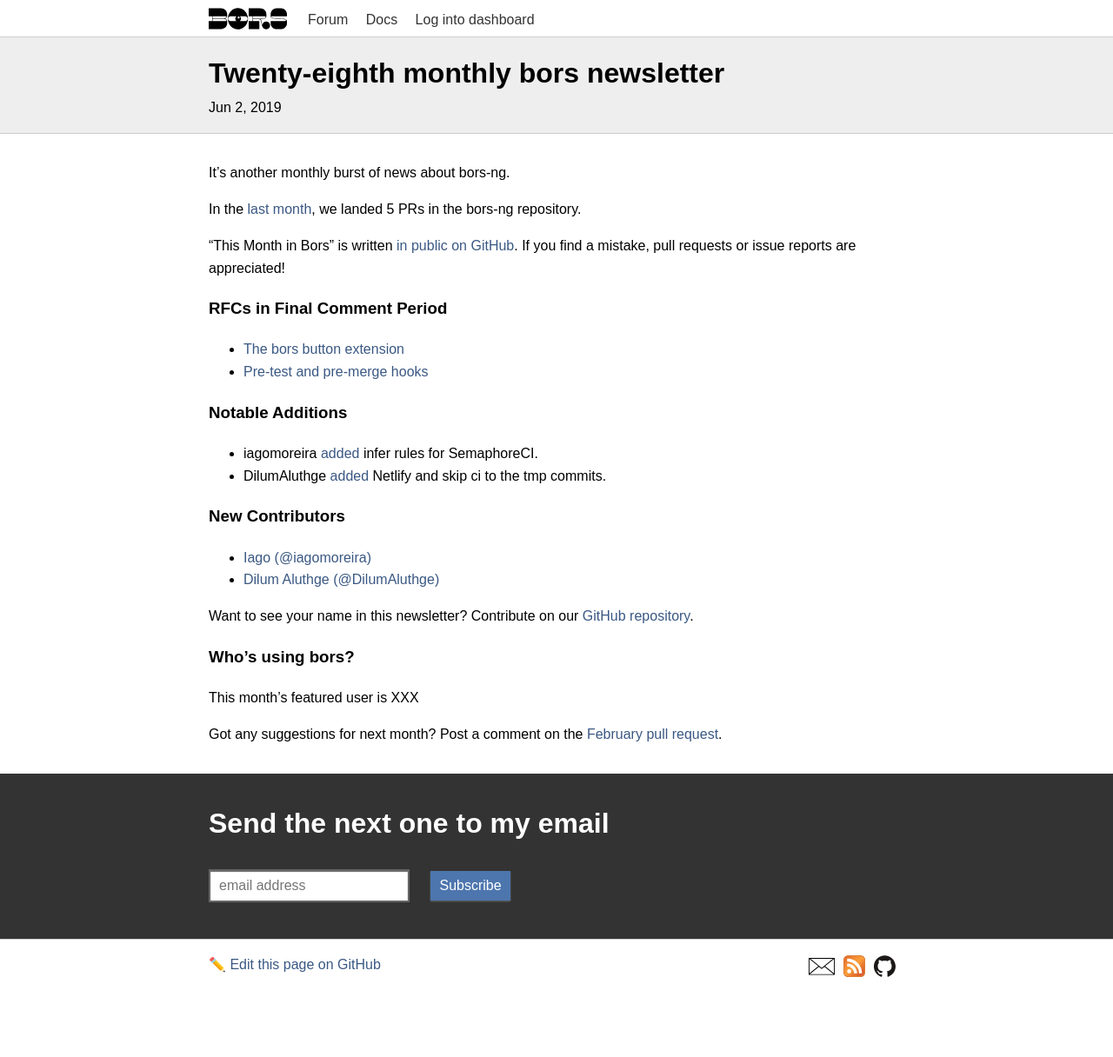
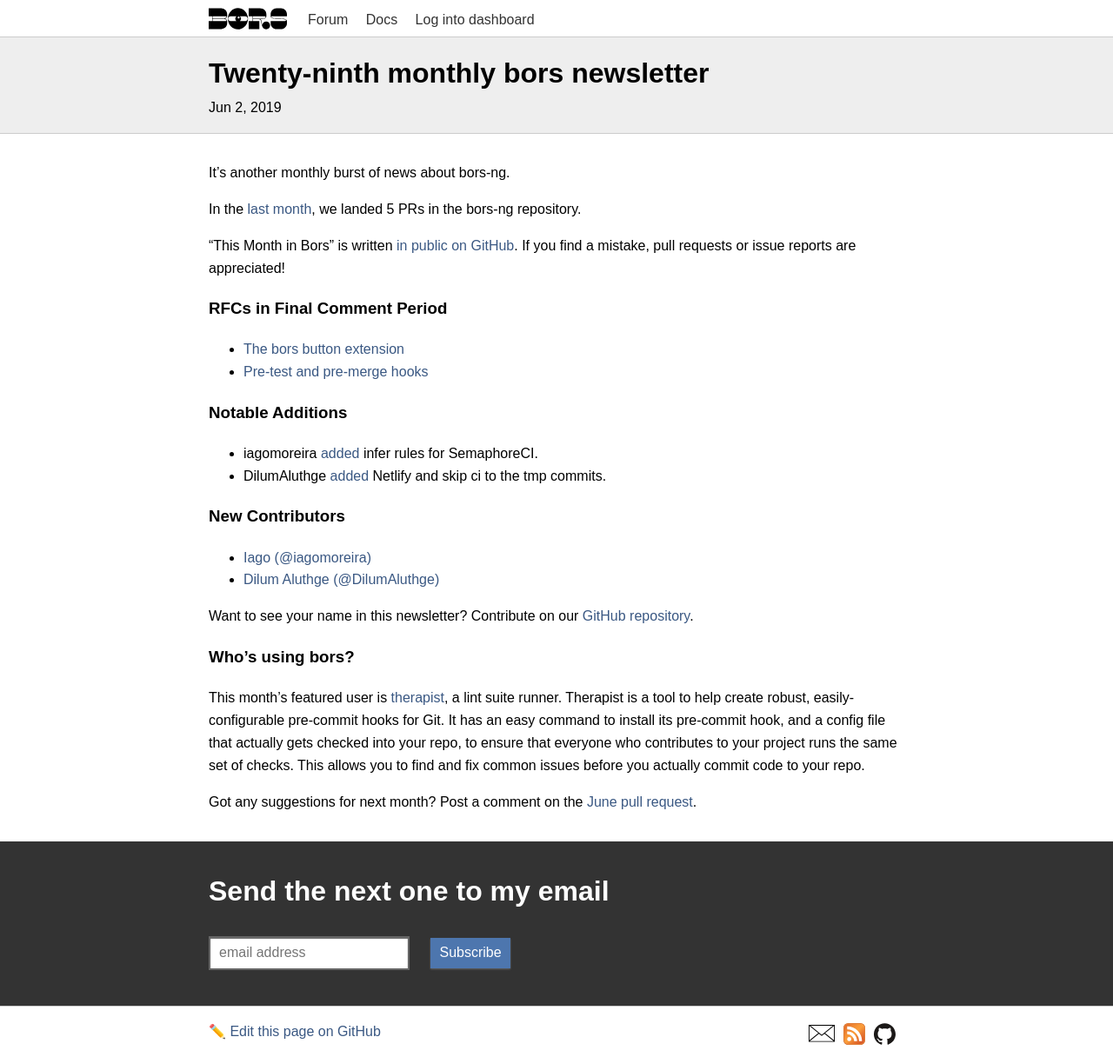
Before and after one commit to bors-ng/bors-ng.github.io, a Jekyll site: the page built from _posts/2019-06-01-tmib-29.md, in a window 1280 px wide. Shown: the whole page at 87% size. Built offline with Jekyll 4.4.1, drawn with Linux system fonts in a browser that asks for light colours; before the commit the page ends 1138 px from its top, so only the background shows below that.

Commit message:
Update 2019-06-01-tmib-29.md

```diff
--- a/_posts/2019-06-01-tmib-29.md
+++ b/_posts/2019-06-01-tmib-29.md
@@ -1,6 +1,6 @@
 ---
 layout:     post
-title:      Twenty-eighth monthly bors newsletter
+title:      Twenty-ninth monthly bors newsletter
 date:       2019-06-02 00:00:00
 summary:    This May, we added support for SemaphoreCI and Netlify
 categories: newsletter
@@ -39,7 +39,11 @@
 
 ### Who's using bors?
 
-This month's featured user is XXX
+This month's featured user is [therapist](https://github.com/rehandalal/therapist), a lint suite runner.
+Therapist is a tool to help create robust, easily-configurable pre-commit hooks for Git.
+It has an easy command to install its pre-commit hook, and a config file that actually gets checked into your repo,
+to ensure that everyone who contributes to your project runs the same set of checks.
+This allows you to find and fix common issues before you actually commit code to your repo.
 
 Got any suggestions for next month?
-Post a comment on the [February pull request](https://github.com/bors-ng/bors-ng.github.io/pull/___).
+Post a comment on the [June pull request](https://github.com/bors-ng/bors-ng.github.io/pull/79).
```
